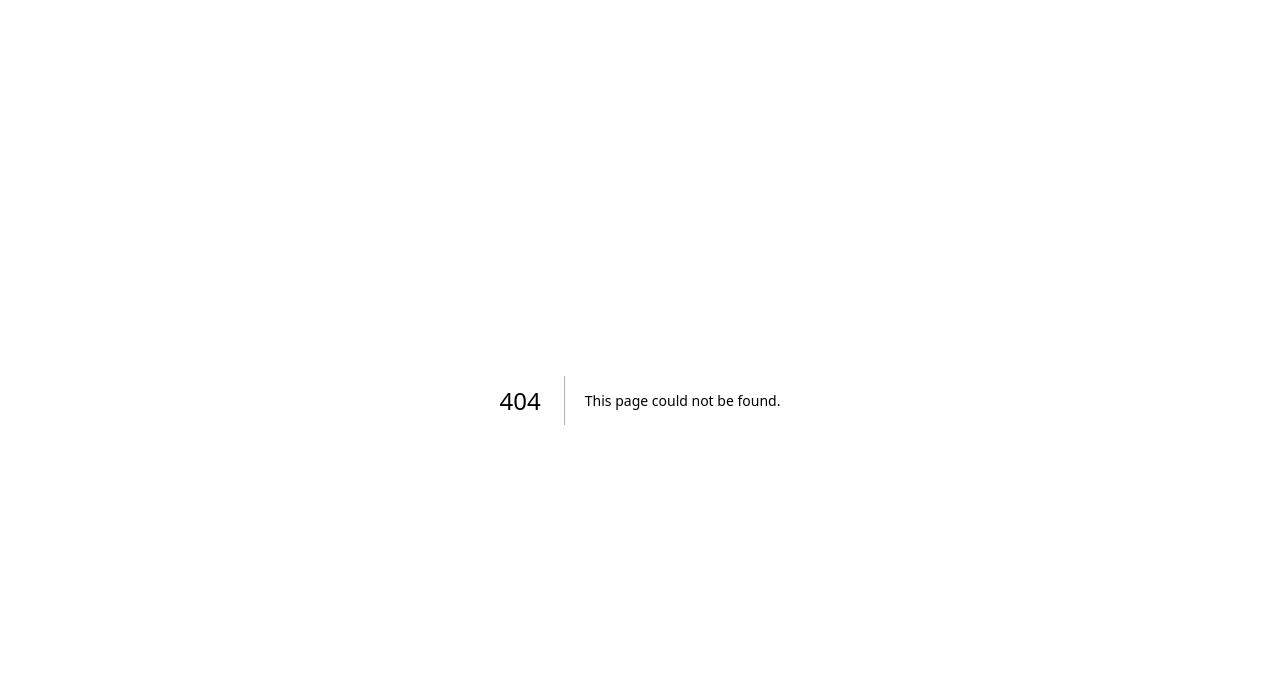
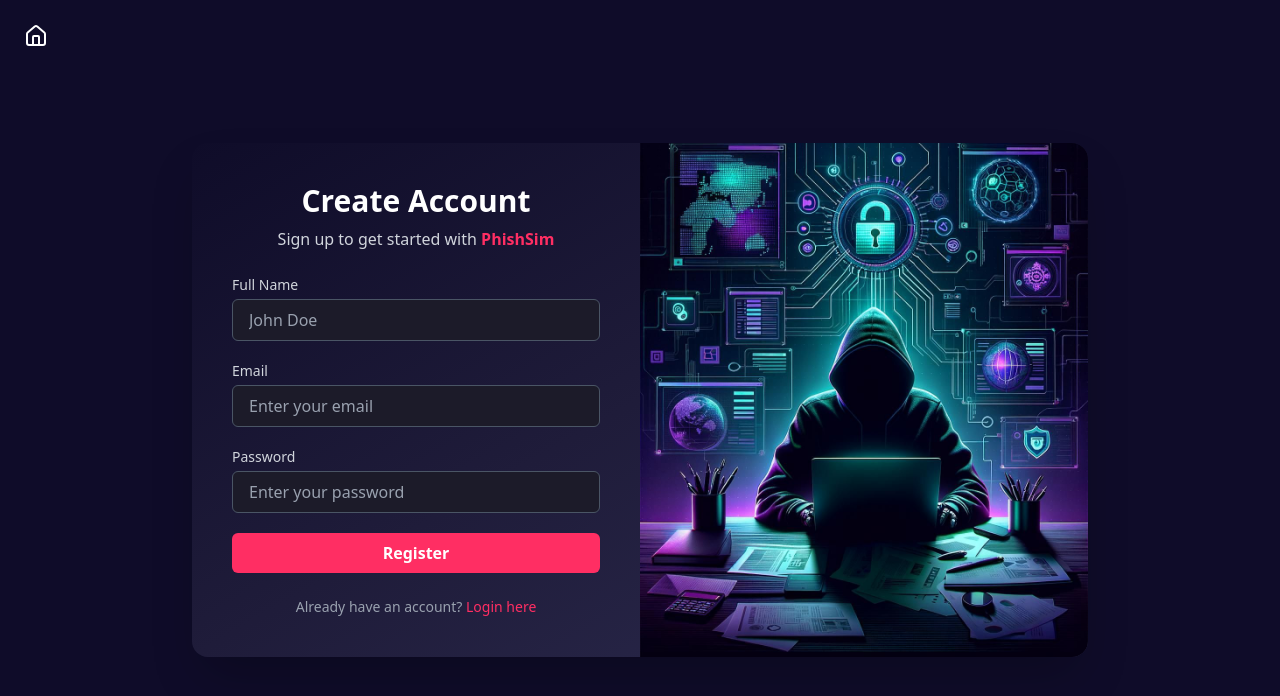
Before and after one commit to BADARRASHEED/PhishSim, a Next.js app in the folder frontend/: page /register in a window 1280 px wide. Before the commit this address had no page. Shown: the top 696 px of the page. Built offline with nearby package versions, Linux system fonts and the light colour scheme.

Commit message:
login/register added

```diff
--- /dev/null
+++ b/frontend/src/app/login/page.tsx
@@ -0,0 +1,82 @@
+'use client'
+
+import Image from 'next/image'
+import Link from 'next/link'
+import { Home } from 'lucide-react' // or use 🏠 if you prefer emoji
+
+export default function LoginPage() {
+    return (
+        <div className="min-h-screen bg-[#0F0C29] flex items-center justify-center relative px-4 py-10">
+
+            {/* Home Icon */}
+            <Link href="/" className="absolute top-6 left-6 z-50 text-white hover:text-[#FF2E63] transition">
+                <Home className="w-6 h-6" />
+            </Link>
+
+            {/* Login Card */}
+            <div className="w-full max-w-4xl grid grid-cols-1 md:grid-cols-2 rounded-2xl overflow-hidden shadow-2xl bg-gradient-to-br from-[#0F0C29] via-[#1F1C3A] to-[#2C2B4F]">
+
+                {/* Left: Image with fixed height */}
+                <div className="relative w-full h-64 md:h-auto">
+                    <Image
+                        src="/assets/login.jpg"
+                        alt="Login Visual"
+                        fill
+                        className="object-cover"
+                    />
+                </div>
+
+                {/* Right: Form */}
+                <div className="p-10 text-white flex flex-col justify-center">
+                    <h2 className="text-3xl font-bold mb-2 text-center">Welcome!</h2>
+                    <p className="text-center text-gray-300 mb-6">
+                        Enter your credentials to log in to <span className="text-[#FF2E63] font-semibold">PhishSim</span>
+                    </p>
+
+                    <form className="space-y-5">
+                        {/* Email */}
+                        <div>
+                            <label htmlFor="email" className="block text-sm font-medium text-gray-300 mb-1">Email</label>
+                            <input
+                                type="email"
+                                id="email"
+                                placeholder="Enter your email"
+                                className="w-full px-4 py-2 rounded-md bg-[#1C1B29] text-white border border-gray-600 placeholder-gray-400 focus:outline-none focus:ring-2 focus:ring-[#FF2E63]"
+                                required
+                            />
+                        </div>
+
+                        {/* Password */}
+                        <div>
+                            <label htmlFor="password" className="block text-sm font-medium text-gray-300 mb-1">Password</label>
+                            <input
+                                type="password"
+                                id="password"
+                                placeholder="Enter your password"
+                                className="w-full px-4 py-2 rounded-md bg-[#1C1B29] text-white border border-gray-600 placeholder-gray-400 focus:outline-none focus:ring-2 focus:ring-[#FF2E63]"
+                                required
+                            />
+                        </div>
+
+                        <button
+                            type="submit"
+                            className="w-full bg-[#FF2E63] hover:bg-[#e82b58] text-white font-semibold py-2 rounded-md transition-all duration-300"
+                        >
+                            Log in
+                        </button>
+                        <p className="text-center text-sm text-gray-400 mt-6">
+                            Don&#39;t have an account?{' '}
+                            <Link href="/register" className="text-[#FF2E63] hover:underline">Register here</Link>
+                        </p>
+                    </form>
+
+                    <p className="text-center text-sm text-gray-400 mt-6">
+                        By continuing, you agree to our{' '}
+                        <a href="#" className="text-[#FF2E63] hover:underline">Terms</a> and{' '}
+                        <a href="#" className="text-[#FF2E63] hover:underline">Privacy Policy</a>.
+                    </p>
+                </div>
+            </div>
+        </div>
+    )
+}
--- /dev/null
+++ b/frontend/src/app/register/page.tsx
@@ -0,0 +1,89 @@
+'use client'
+
+import Image from 'next/image'
+import Link from 'next/link'
+import { Home } from 'lucide-react'
+
+export default function RegisterPage() {
+  return (
+    <div className="min-h-screen bg-[#0F0C29] flex items-center justify-center relative px-4 py-10">
+
+      {/* Home Icon */}
+      <Link href="/" className="absolute top-6 left-6 z-50 text-white hover:text-[#FF2E63] transition">
+        <Home className="w-6 h-6" />
+      </Link>
+
+      {/* Register Card */}
+      <div className="w-full max-w-4xl grid grid-cols-1 md:grid-cols-2 rounded-2xl overflow-hidden shadow-2xl bg-gradient-to-br from-[#0F0C29] via-[#1F1C3A] to-[#2C2B4F]">
+
+        {/* Left: Form */}
+        <div className="p-10 text-white flex flex-col justify-center">
+          <h2 className="text-3xl font-bold mb-2 text-center">Create Account</h2>
+          <p className="text-center text-gray-300 mb-6">
+            Sign up to get started with <span className="text-[#FF2E63] font-semibold">PhishSim</span>
+          </p>
+
+          <form className="space-y-5">
+            {/* Name */}
+            <div>
+              <label htmlFor="name" className="block text-sm font-medium text-gray-300 mb-1">Full Name</label>
+              <input
+                type="text"
+                id="name"
+                placeholder="John Doe"
+                className="w-full px-4 py-2 rounded-md bg-[#1C1B29] text-white border border-gray-600 placeholder-gray-400 focus:outline-none focus:ring-2 focus:ring-[#FF2E63]"
+                required
+              />
+            </div>
+
+            {/* Email */}
+            <div>
+              <label htmlFor="email" className="block text-sm font-medium text-gray-300 mb-1">Email</label>
+              <input
+                type="email"
+                id="email"
+                placeholder="Enter your email"
+                className="w-full px-4 py-2 rounded-md bg-[#1C1B29] text-white border border-gray-600 placeholder-gray-400 focus:outline-none focus:ring-2 focus:ring-[#FF2E63]"
+                required
+              />
+            </div>
+
+            {/* Password */}
+            <div>
+              <label htmlFor="password" className="block text-sm font-medium text-gray-300 mb-1">Password</label>
+              <input
+                type="password"
+                id="password"
+                placeholder="Enter your password"
+                className="w-full px-4 py-2 rounded-md bg-[#1C1B29] text-white border border-gray-600 placeholder-gray-400 focus:outline-none focus:ring-2 focus:ring-[#FF2E63]"
+                required
+              />
+            </div>
+
+            <button
+              type="submit"
+              className="w-full bg-[#FF2E63] hover:bg-[#e82b58] text-white font-semibold py-2 rounded-md transition-all duration-300"
+            >
+              Register
+            </button>
+          </form>
+
+          <p className="text-center text-sm text-gray-400 mt-6">
+            Already have an account?{' '}
+            <Link href="/login" className="text-[#FF2E63] hover:underline">Login here</Link>
+          </p>
+        </div>
+
+        {/* Right: Image */}
+        <div className="relative w-full h-64 md:h-auto">
+          <Image
+            src="/assets/login.jpg"
+            alt="Register Visual"
+            fill
+            className="object-cover"
+          />
+        </div>
+      </div>
+    </div>
+  )
+}
```
Also changed, not shown: frontend/public/assets/login.jpg (added).
